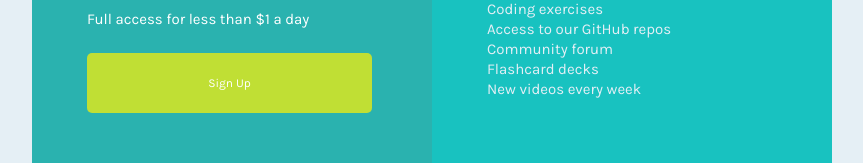
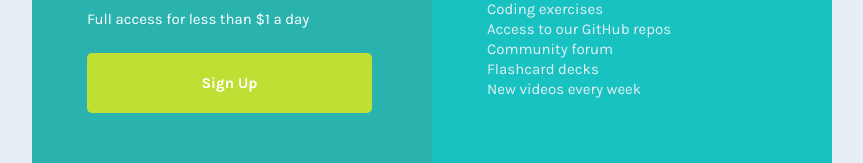
Before and after one commit to monsor3s/single-price-grid, a React (Create React App) app: page / in a window 1280 px wide. Shown: the part 526-689 px from the top of the page, without its empty margins (208-1071 px from the left). Built offline with nearby package versions, Linux system fonts and the light colour scheme.

Commit message:
Update commit Final

```diff
--- a/src/components/IndexHome.js
+++ b/src/components/IndexHome.js
@@ -137,7 +137,8 @@ const Button = styled.button`
     width: 285px;
     height: 60px;
     color: #fff;
-    font-size: 1.2rem;
+    font-size: 1.5rem;
+    font-weight: 700;
     margin-left: 3rem;
     margin-top: 2.5rem;
     background-color: var(--bg-yellow);
```
